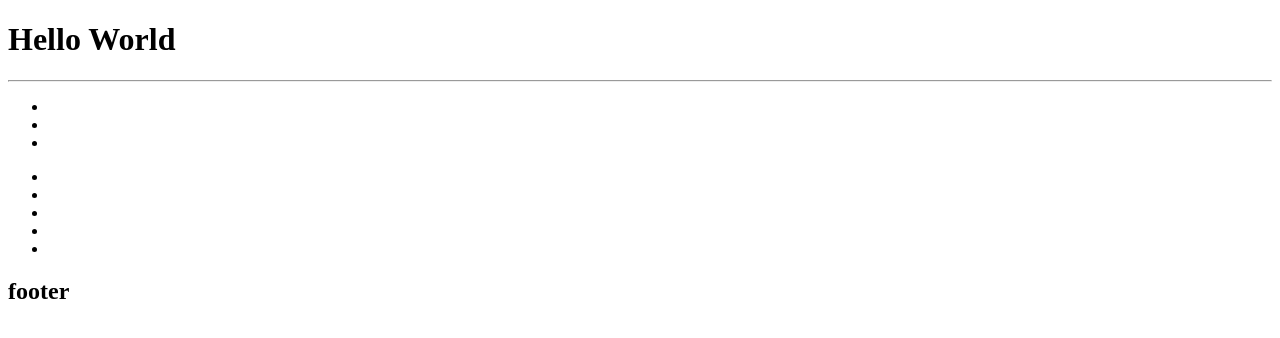
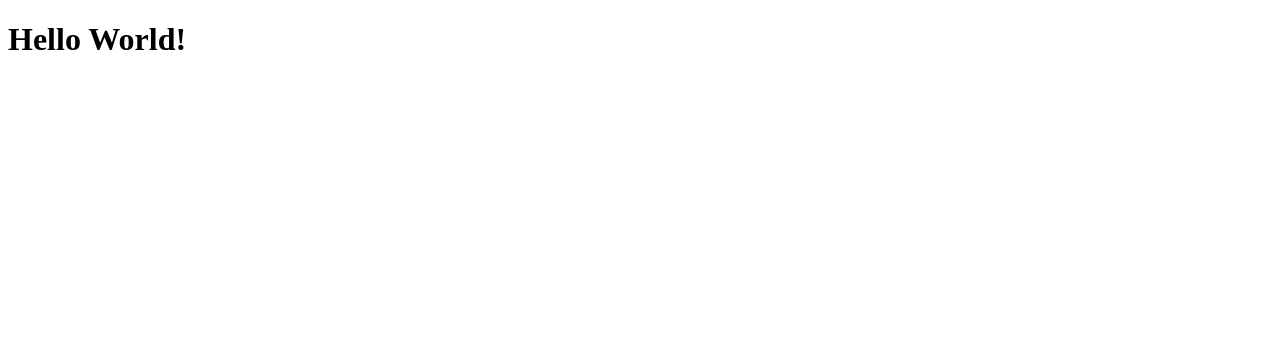
Before and after one commit to bingchawanzi/firstRep, a plain HTML site: page index.html in a window 1280 px wide. Drawn offline with Linux system fonts and the light colour scheme.

Commit message:
delete files

```diff
--- a/index.html
+++ b/index.html
@@ -2,35 +2,11 @@
 <html lang="en">
 <head>
 	<meta charset="UTF-8">
-	<title>Index</title>
+	<title>Hello</title>
 </head>
 <body>
-	<h1>Hello World</h1>
-	<hr>
-	<a href=""></a>
-
-
-	<div class="view">
-		<ul>
-			<li></li>
-			<li></li>
-			<li></li>
-		</ul>
-	</div>
-
-	<div class="content">
-		<ul>
-			<li class="item"></li>
-			<li class="item"></li>
-			<li class="item"></li>
-			<li class="item"></li>
-			<li class="item"></li>
-		</ul>
-	</div>
-
-	<div class="footer">
-		<h2>footer</h2>
-	</div>
-
+	<head>
+		<h1>Hello World!</h1>
+	</head>
 </body>
 </html>
```
Also changed, not shown: about.html (deleted, +0 -10 lines), email.html (deleted, +0 -10 lines), email2.html (deleted, +0 -10 lines), 1 other file.
